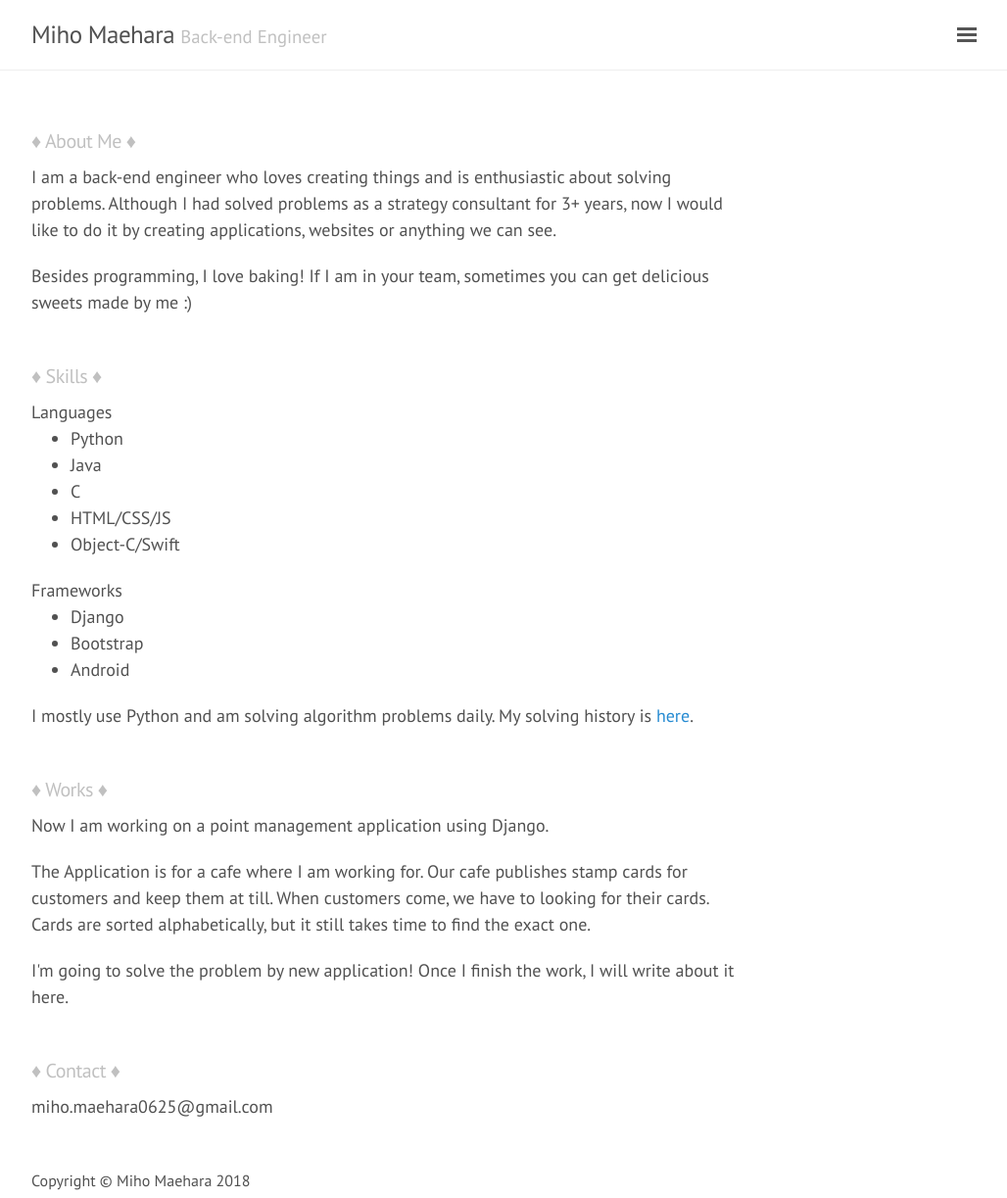
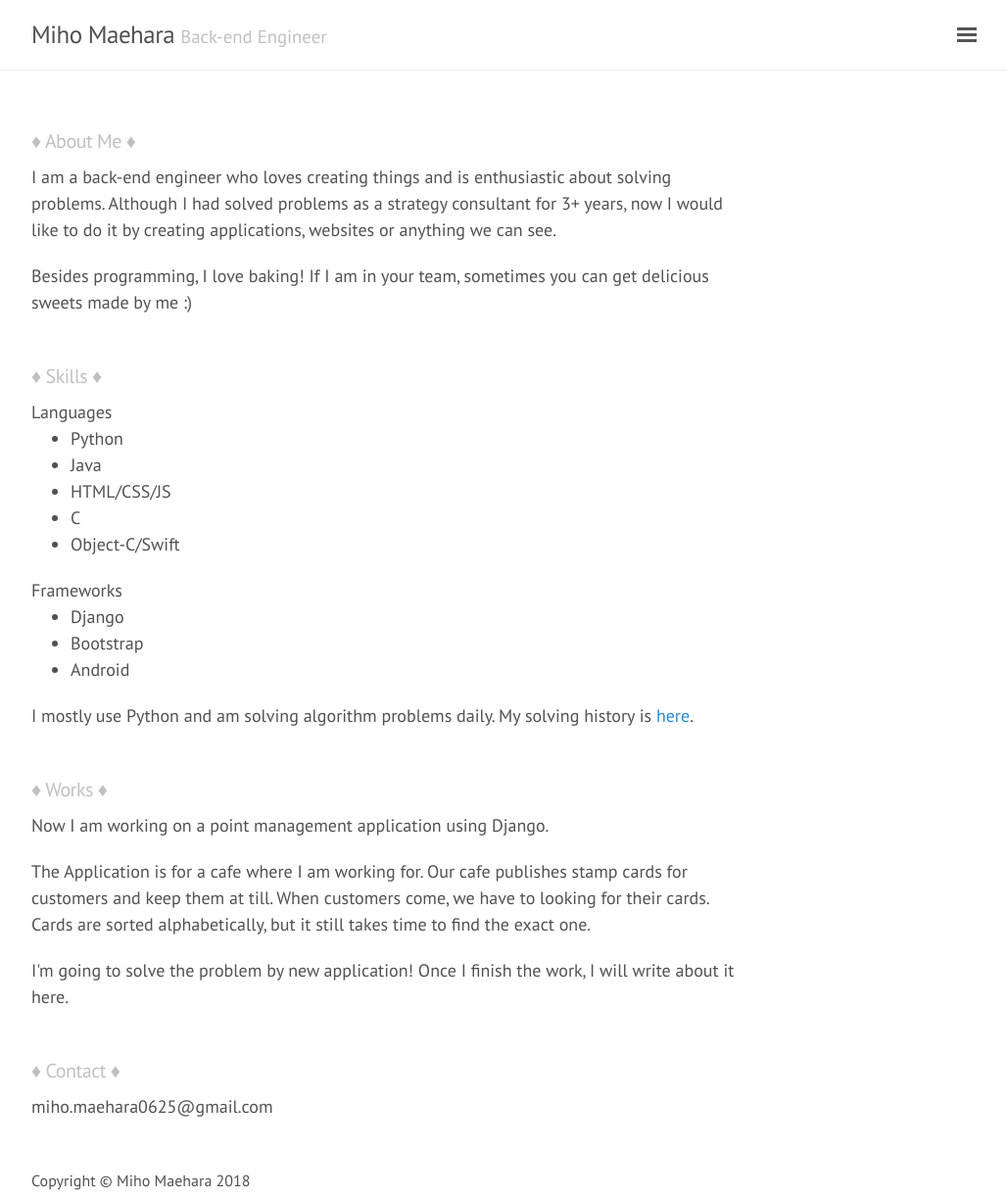
Before and after one commit to rami6/portfolio, a Jekyll site: the page built from index.html, in a window 1280 px wide. Shown: the whole page at 98% size, without its empty margins (248-1276 px from the left). Built offline with Jekyll 4.4.1, drawn with Linux system fonts in a browser that asks for light colours; some of the changed lines change nothing that is shown.

Commit message:
Update information

```diff
--- a/index.html
+++ b/index.html
@@ -18,8 +18,8 @@ title: Home
   <ul>
     <li>Python</li>
     <li>Java</li>
+    <li>HTML/CSS/JS</li>
     <li>C</li>
-    <li>HTML/CSS/JS</li>
     <li>Object-C/Swift</li>
   </ul>
   <div>Frameworks</div>
```
